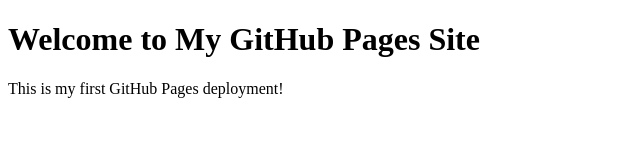
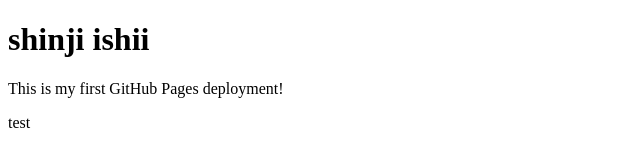
Before and after one commit to shiry1116/my-first-web-app, a plain HTML site: page index.html in a window 1280 px wide. Shown: the whole page, without its empty margins (0-640 px from the left). Drawn offline with Linux system fonts and the light colour scheme.

Commit message:
Add files via upload

```diff
--- a/index.html
+++ b/index.html
@@ -6,7 +6,8 @@
     <title>My GitHub Pages Site</title>
 </head>
 <body>
-    <h1>Welcome to My GitHub Pages Site</h1>
+    <h1>shinji ishii</h1>
     <p>This is my first GitHub Pages deployment!</p>
+    <p>test</p>
 </body>
 </html>
```
